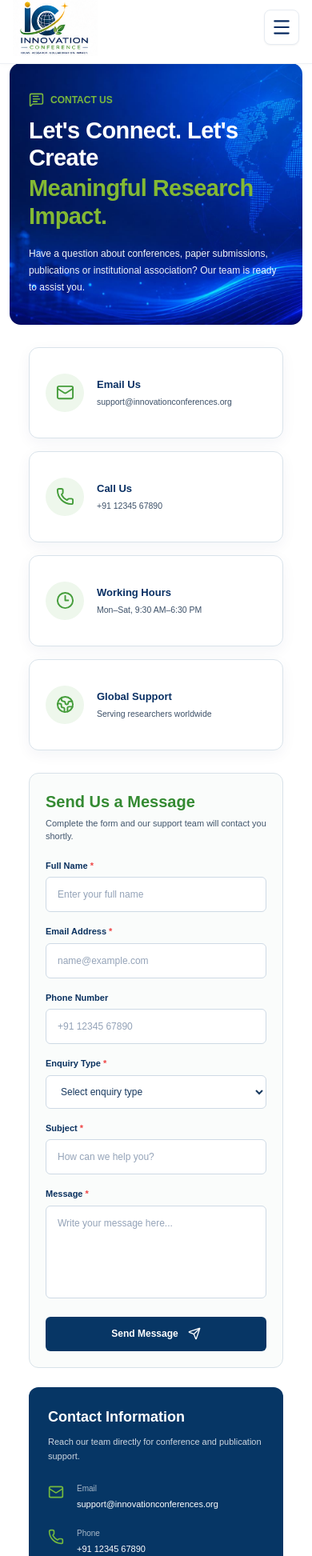
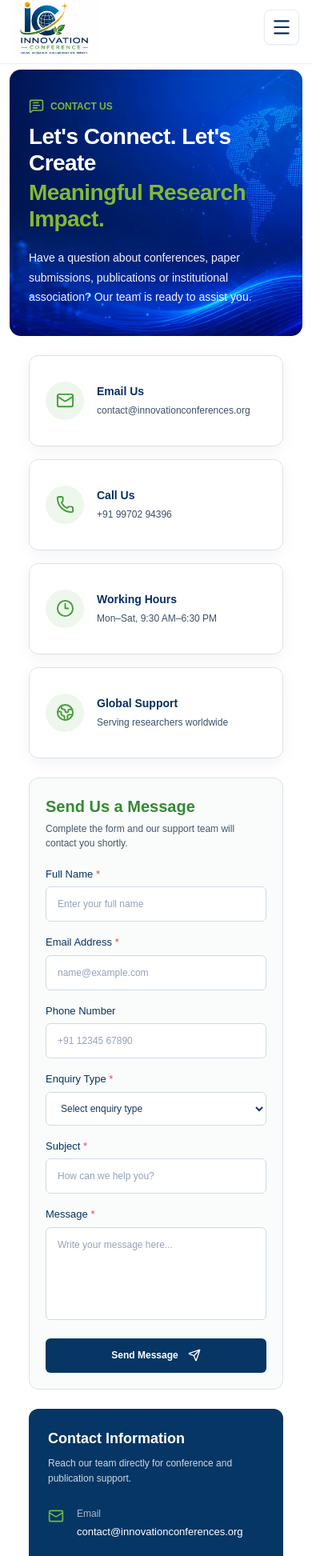
Before and after one commit to sejalm-rc/innovation-conference, a React (Vite) app: page /contact in a window 390 px wide. Shown: the part 11-1956 px from the top of the page at 80% size. Built offline with nearby package versions, Linux system fonts and the light colour scheme.

Commit message:
Update contact information and enhance UI elements in Contact page

```diff
--- a/src/pages/Contact.jsx
+++ b/src/pages/Contact.jsx
@@ -35,14 +35,14 @@ const contactCards = [
   {
     icon: Mail,
     title: "Email Us",
-    text: "support@innovationconferences.org",
-    href: "mailto:support@innovationconferences.org",
+    text: "contact@innovationconferences.org",
+    href: "mailto:contact@innovationconferences.org",
   },
   {
     icon: Phone,
     title: "Call Us",
-    text: "+91 12345 67890",
-    href: "tel:+911234567890",
+    text: "+91 99702 94396",
+    href: "tel:+919970294396",
   },
   {
     icon: Clock3,
@@ -89,11 +89,11 @@ const inputClass = (error) =>
 function Field({ label, required, error, children }) {
   return (
     <label className="block">
-      <span className="mb-1.5 block text-[11px] font-[550] text-[#0a315f]">
+      <span className="mb-1.5 block text-[13px] font-[530] text-[#0a315f]">
         {label} {required && <span className="text-red-500">*</span>}
       </span>
       {children}
-      {error && <span className="mt-1 block text-[10px] text-red-600">{error}</span>}
+      {error && <span className="mt-1 block text-[11px] text-red-600">{error}</span>}
     </label>
   );
 }
@@ -166,7 +166,7 @@ export default function Contact() {
   return (
     <main className="w-full overflow-hidden bg-white font-['Poppins',sans-serif] text-[#17385e]">
       {/* ==================== HERO SECTION ==================== */}
-      <section className="px-3 sm:px-5 lg:px-6">
+      <section className="px-3 sm:px-5 lg:px-6 mt-2">
         <motion.div
           initial={{ opacity: 0, y: 12 }}
           animate={{ opacity: 1, y: 0 }}
@@ -185,11 +185,11 @@ export default function Contact() {
               <p className="mb-3 flex items-center gap-2 text-[12px] font-[550] uppercase text-[#79b83d]">
                 <MessageSquareText size={19} /> Contact Us
               </p>
-              <h1 className="text-[29px] font-[600] leading-[1.18] tracking-[-0.02em] text-white sm:text-[32px] lg:text-[34px]">
+              <h1 className="text-[28px] font-[600] leading-[1.18] tracking-[-0.02em] text-white sm:text-[29px] lg:text-[29px]">
                 Let&apos;s Connect. Let&apos;s Create
                 <span className="mt-1 block text-[#83b934]">Meaningful Research Impact.</span>
               </h1>
-              <p className="mt-5 max-w-[570px] text-[12px] leading-[1.75] text-white/95 sm:text-[13px]">
+              <p className="mt-5 max-w-[500px] text-[14px] leading-[1.75] text-white/95 sm:text-[15px]">
                 Have a question about conferences, paper submissions, publications or institutional association?
                 Our team is ready to assist you.
               </p>
@@ -199,10 +199,10 @@ export default function Contact() {
       </section>
 
       {/* ==================== CONTACT CARDS ==================== */}
-      <section className="px-3 py-7 sm:px-5 lg:px-6">
+      <section className="px-3 py-6 sm:px-4 lg:px-4">
         <div className="mx-auto grid max-w-[1320px] grid-cols-1 gap-4 px-6 min-[470px]:grid-cols-2 sm:px-10 lg:grid-cols-4 lg:px-16">
           {contactCards.map(({ icon: Icon, title, text, href }, index) => {
-            const content = <><div className="grid h-12 w-12 place-items-center rounded-full bg-[#eef7ec] text-[#459d3b] transition group-hover:bg-[#459d3b] group-hover:text-white"><Icon size={23} /></div><div><h2 className="text-[13px] font-[600] text-[#082f63]">{title}</h2><p className="mt-1 break-words text-[10.5px] leading-[1.5] text-[#3c5068] sm:text-[11px]">{text}</p></div></>;
+            const content = <><div className="grid h-12 w-12 place-items-center rounded-full bg-[#eef7ec] text-[#459d3b] transition group-hover:bg-[#459d3b] group-hover:text-white"><Icon size={23} /></div><div><h2 className="text-[14px] font-[550] text-[#082f63]">{title}</h2><p className="mt-1 break-words text-[12px] leading-[1.5] text-[#3c5068] sm:text-[13px]">{text}</p></div></>;
             return (
               <motion.article key={title} {...reveal} transition={{ duration: 0.4, delay: index * 0.06 }} whileHover={{ y: -5 }} className="group rounded-xl border border-[#d9e3ea] bg-white shadow-[0_5px_18px_rgba(8,47,99,.05)]">
                 {href ? <a href={href} className="flex min-h-[112px] items-center gap-4 px-5 py-4">{content}</a> : <div className="flex min-h-[112px] items-center gap-4 px-5 py-4">{content}</div>}
@@ -216,13 +216,13 @@ export default function Contact() {
       <section className="px-3 pb-9 sm:px-5 lg:px-6">
         <div className="mx-auto grid max-w-[1320px] gap-6 px-6 sm:px-10 lg:grid-cols-[1.45fr_.8fr] lg:px-16">
           <motion.div {...reveal} className="rounded-xl border border-[#d8e2e9] bg-[#fafcfb] p-5 sm:p-7">
-            <h2 className="text-[20px] font-[600] text-[#348a32]">Send Us a Message</h2>
-            <p className="mt-1 text-[11px] text-[#42566d] sm:text-[12px]">Complete the form and our support team will contact you shortly.</p>
+            <h2 className="text-[20px] font-[550] text-[#348a32]">Send Us a Message</h2>
+            <p className="mt-1 text-[12px] text-[#42566d] sm:text-[13px]">Complete the form and our support team will contact you shortly.</p>
 
             {status === "success" && (
               <motion.div initial={{ opacity: 0, scale: 0.97 }} animate={{ opacity: 1, scale: 1 }} role="status" className="mt-5 flex gap-3 rounded-lg border border-green-200 bg-green-50 px-4 py-3">
                 <CheckCircle2 className="shrink-0 text-[#3c9939]" size={21} />
-                <div><h3 className="text-[13px] font-[600] text-green-900">Message sent successfully!</h3><p className="mt-1 text-[11px] text-green-800">Thank you for contacting us. We will reply within 1–2 working days.</p></div>
+                <div><h3 className="text-[13px] font-[550] text-green-900">Message sent successfully!</h3><p className="mt-1 text-[11px] text-green-800">Thank you for contacting us. We will reply within 1–2 working days.</p></div>
               </motion.div>
             )}
             {status === "error" && <div role="alert" className="mt-5 rounded-lg border border-red-200 bg-red-50 px-4 py-3 text-[11px] text-red-700">We could not send your message. Please try again or email us directly.</div>}
@@ -236,7 +236,7 @@ export default function Contact() {
               </div>
               <Field label="Subject" required error={errors.subject}><input name="subject" value={form.subject} onChange={updateField} placeholder="How can we help you?" className={inputClass(errors.subject)} /></Field>
               <Field label="Message" required error={errors.message}><textarea name="message" value={form.message} onChange={updateField} rows={5} placeholder="Write your message here..." className={`${inputClass(errors.message)} resize-none`} /></Field>
-              <motion.button whileHover={{ y: -2 }} whileTap={{ scale: 0.98 }} disabled={status === "loading"} className="inline-flex min-h-[43px] w-full items-center justify-center gap-3 rounded-md bg-[#073665] px-7 py-3 text-[12px] font-[600] text-white transition hover:bg-[#459b38] disabled:cursor-not-allowed disabled:opacity-70 sm:w-auto">
+              <motion.button whileHover={{ y: -2 }} whileTap={{ scale: 0.98 }} disabled={status === "loading"} className="inline-flex min-h-[43px] w-full items-center justify-center gap-3 rounded-md bg-[#073665] px-7 py-3 text-[12px] font-[550] text-white transition hover:bg-[#459b38] disabled:cursor-not-allowed disabled:opacity-70 sm:w-auto">
                 {status === "loading" ? "Sending..." : "Send Message"} <Send size={16} />
               </motion.button>
             </form>
@@ -244,19 +244,19 @@ export default function Contact() {
 
           <div className="space-y-6">
             <motion.aside {...reveal} transition={{ duration: 0.5, delay: 0.08 }} className="rounded-xl bg-[#063665] p-6 text-white">
-              <h2 className="text-[18px] font-[600]">Contact Information</h2>
-              <p className="mt-2 text-[11px] leading-[1.65] text-white/80">Reach our team directly for conference and publication support.</p>
+              <h2 className="text-[18px] font-[550]">Contact Information</h2>
+              <p className="mt-2 text-[12px] leading-[1.65] text-white/80">Reach our team directly for conference and publication support.</p>
               <div className="mt-6 space-y-5">
-                <a href="mailto:support@innovationconferences.org" className="group flex items-start gap-4"><Mail className="mt-0.5 shrink-0 text-[#74b93e]" size={20} /><div><p className="text-[10px] text-white/65">Email</p><p className="mt-1 break-all text-[11px] group-hover:text-[#8dcc52]">support@innovationconferences.org</p></div></a>
-                <a href="tel:+911234567890" className="group flex items-start gap-4"><Phone className="mt-0.5 shrink-0 text-[#74b93e]" size={20} /><div><p className="text-[10px] text-white/65">Phone</p><p className="mt-1 text-[11px] group-hover:text-[#8dcc52]">+91 12345 67890</p></div></a>
-                <div className="flex items-start gap-4"><MapPin className="mt-0.5 shrink-0 text-[#74b93e]" size={20} /><div><p className="text-[10px] text-white/65">Location</p><p className="mt-1 text-[11px] leading-[1.6]">Nagpur, Maharashtra, India<br />Supporting researchers worldwide</p></div></div>
+                <a href="mailto:contact@innovationconferences.org" className="group flex items-start gap-4"><Mail className="mt-0.5 shrink-0 text-[#74b93e]" size={20} /><div><p className="text-[12px] text-white/65">Email</p><p className="mt-1 break-all text-[13px] group-hover:text-[#8dcc52]">contact@innovationconferences.org</p></div></a>
+                <a href="tel:+919970294396" className="group flex items-start gap-4"><Phone className="mt-0.5 shrink-0 text-[#74b93e]" size={20} /><div><p className="text-[12px] text-white/65">Phone</p><p className="mt-1 text-[13px] group-hover:text-[#8dcc52]">+91 99702 94396</p></div></a>
+                <div className="flex items-start gap-4"><MapPin className="mt-0.5 shrink-0 text-[#74b93e]" size={20} /><div><p className="text-[12px] text-white/65">Location</p><p className="mt-1 text-[13px] leading-[1.6]">Nagpur, Maharashtra, India<br />Supporting researchers worldwide</p></div></div>
               </div>
             </motion.aside>
 
             <motion.aside {...reveal} transition={{ duration: 0.5, delay: 0.12 }} whileHover={{ y: -4 }} className="rounded-xl border border-[#d8e2e9] bg-gradient-to-br from-[#f7faf6] to-[#eef5ef] p-6">
               <ShieldCheck size={31} className="text-[#449d3d]" />
-              <h3 className="mt-3 text-[15px] font-[600] text-[#082f63]">Reliable Academic Support</h3>
-              <p className="mt-2 text-[11px] leading-[1.7] text-[#42566d]">Transparent communication, ethical processes and timely support at every stage of your conference journey.</p>
+              <h3 className="mt-3 text-[15px] font-[550] text-[#082f63]">Reliable Academic Support</h3>
+              <p className="mt-2 text-[12px] leading-[1.7] text-[#42566d]">Transparent communication, ethical processes and timely support at every stage of your conference journey.</p>
             </motion.aside>
           </div>
         </div>
@@ -266,7 +266,7 @@ export default function Contact() {
       <section className="px-3 pb-9 sm:px-5 lg:px-6">
         <motion.div {...reveal} className="mx-auto max-w-[1320px] px-6 sm:px-10 lg:px-16">
           <div className="grid overflow-hidden rounded-xl border border-[#d7e1e8] bg-white lg:grid-cols-[.65fr_1.35fr]">
-            <div className="flex flex-col justify-center p-6 sm:p-8"><MapPin size={34} className="text-[#459d3b]" /><h2 className="mt-3 text-[20px] font-[600] text-[#082f63]">Our Global Presence</h2><span className="mt-2 h-[2px] w-9 bg-[#459d3b]" /><p className="mt-4 text-[11px] leading-[1.75] text-[#42566d] sm:text-[12px]">Innovation Conferences works with researchers, academic institutions and publication partners across the world.</p><div className="mt-5 flex items-center gap-3 text-[11px] font-[550] text-[#348a32]"><Users2 size={18} /> Global academic community</div></div>
+            <div className="flex flex-col justify-center p-6 sm:p-8"><MapPin size={34} className="text-[#459d3b]" /><h2 className="mt-3 text-[20px] font-[550] text-[#082f63]">Our Global Presence</h2><span className="mt-2 h-[2px] w-9 bg-[#459d3b]" /><p className="mt-4 text-[12px] leading-[1.75] text-[#42566d] sm:text-[13px]">Innovation Conferences works with researchers, academic institutions and publication partners across the world.</p><div className="mt-5 flex items-center gap-3 text-[12px] font-[550] text-[#348a32]"><Users2 size={18} /> Global academic community</div></div>
             <iframe title="Innovation Conferences location" src="https://www.google.com/maps?q=Nagpur%2C%20Maharashtra%2C%20India&output=embed" loading="lazy" referrerPolicy="no-referrer-when-downgrade" className="h-[300px] w-full border-0 sm:h-[350px] lg:h-full lg:min-h-[360px]" />
           </div>
         </motion.div>
@@ -275,14 +275,27 @@ export default function Contact() {
       {/* ==================== FAQ ==================== */}
       <section className="px-3 pb-10 sm:px-5 lg:px-6">
         <div className="mx-auto max-w-[1320px] px-6 sm:px-10 lg:px-16">
-          <motion.div {...reveal} className="text-center"><h2 className="text-[20px] font-[600] text-[#082f63] sm:text-[22px]">Frequently Asked Questions</h2><span className="mx-auto mt-2 block h-[2px] w-9 bg-[#459d3b]" /></motion.div>
-          <div className="mx-auto mt-6 max-w-[900px] space-y-3">{faqs.map((item, index) => <motion.div key={item.question} {...reveal} transition={{ duration: 0.35, delay: index * 0.04 }} className="overflow-hidden rounded-lg border border-[#d8e2e9] bg-white"><button type="button" onClick={() => setOpenFaq(openFaq === index ? -1 : index)} aria-expanded={openFaq === index} className="flex w-full items-center justify-between gap-5 px-5 py-4 text-left text-[12px] font-[600] text-[#082f63]"><span>{item.question}</span><ChevronDown size={18} className={`shrink-0 text-[#459d3b] transition-transform ${openFaq === index ? "rotate-180" : ""}`} /></button>{openFaq === index && <motion.p initial={{ opacity: 0, height: 0 }} animate={{ opacity: 1, height: "auto" }} className="border-t border-[#e4ebf0] px-5 py-4 text-[11px] leading-[1.7] text-[#42566d]">{item.answer}</motion.p>}</motion.div>)}</div>
+          <motion.div {...reveal} className="text-center"><h2 className="text-[20px] font-[550] text-[#082f63] sm:text-[22px]">Frequently Asked Questions</h2><span className="mx-auto mt-2 block h-[2px] w-9 bg-[#459d3b]" /></motion.div>
+          <div className="mx-auto mt-6 max-w-[900px] space-y-3">{faqs.map((item, index) => <motion.div key={item.question} {...reveal} transition={{ duration: 0.35, delay: index * 0.04 }} className="overflow-hidden rounded-lg border border-[#d8e2e9] bg-white"><button type="button" onClick={() => setOpenFaq(openFaq === index ? -1 : index)} aria-expanded={openFaq === index} className="flex w-full items-center justify-between gap-5 px-5 py-4 text-left text-[12px] font-[600] text-[#082f63]"><span>{item.question}</span><ChevronDown size={18} className={`shrink-0 text-[#459d3b] transition-transform ${openFaq === index ? "rotate-180" : ""}`} /></button>{openFaq === index && <motion.p initial={{ opacity: 0, height: 0 }} animate={{ opacity: 1, height: "auto" }} className="border-t border-[#e4ebf0] px-5 py-4 text-[12px] leading-[1.7] text-[#42566d]">{item.answer}</motion.p>}</motion.div>)}</div>
         </div>
       </section>
 
       {/* ==================== CTA ==================== */}
       <section className="px-3 pb-5 sm:px-5 lg:px-6">
-        <motion.div {...reveal} className="relative mx-auto max-w-[1440px] overflow-hidden rounded-xl bg-[#063665] text-white"><div className="absolute inset-0 bg-[radial-gradient(circle_at_92%_100%,rgba(57,167,102,.50),transparent_30%),linear-gradient(110deg,#06305f,#004776)]" /><div className="relative z-10 mx-auto flex min-h-[112px] max-w-[1320px] flex-col items-center gap-5 px-6 py-6 text-center sm:px-10 md:flex-row md:text-left lg:px-16"><div className="grid h-16 w-16 shrink-0 place-items-center rounded-full border border-white/25 bg-white/10"><MessageSquareText size={31} /></div><div className="flex-1"><h2 className="text-[18px] font-[600] sm:text-[20px]">Let&apos;s Build Research Impact Together</h2><p className="mt-2 text-[11px] leading-[1.6] text-white/85 sm:text-[12px]">Connect with our team for conference, publication and collaboration support.</p></div><a href="mailto:support@innovationconferences.org" className="inline-flex w-full items-center justify-center gap-3 rounded bg-[#51a333] px-6 py-3.5 text-[12px] font-[600] text-white transition hover:-translate-y-1 hover:bg-[#438d2c] sm:w-auto">Email Our Team <ArrowRight size={17} /></a></div></motion.div>
+        <motion.div {...reveal} className="relative mx-auto max-w-[1440px] overflow-hidden rounded-xl bg-[#063665] text-white">
+            <div className="absolute inset-0 bg-[radial-gradient(circle_at_92%_100%,rgba(57,167,102,.50),transparent_30%),linear-gradient(110deg,#06305f,#004776)]" />
+            <div className="relative z-10 mx-auto flex min-h-[112px] max-w-[1320px] flex-col items-center gap-5 px-6 py-6 text-center sm:px-10 md:flex-row md:text-left lg:px-16">
+                <div className="grid h-16 w-16 shrink-0 place-items-center rounded-full border border-white/25 bg-white/10">
+            <MessageSquareText size={31} />
+            </div>
+            <div className="flex-1">
+                <h2 className="text-[18px] font-[550] sm:text-[20px]">Let&apos;s Build Research Impact Together</h2>
+                <p className="mt-2 text-[12px] leading-[1.6] text-white/85 sm:text-[14px]">Connect with our team for conference, publication and collaboration support.</p></div>
+                <a href="mailto:support@innovationconferences.org" className="inline-flex w-full items-center justify-center gap-3 rounded bg-[#51a333] px-6 py-3.5 text-[12px] font-[550] text-white transition hover:-translate-y-1 hover:bg-[#438d2c] sm:w-auto">Email Our Team
+                    <ArrowRight size={17} />
+                    </a>
+                    </div>
+                    </motion.div>
       </section>
     </main>
   );
```
